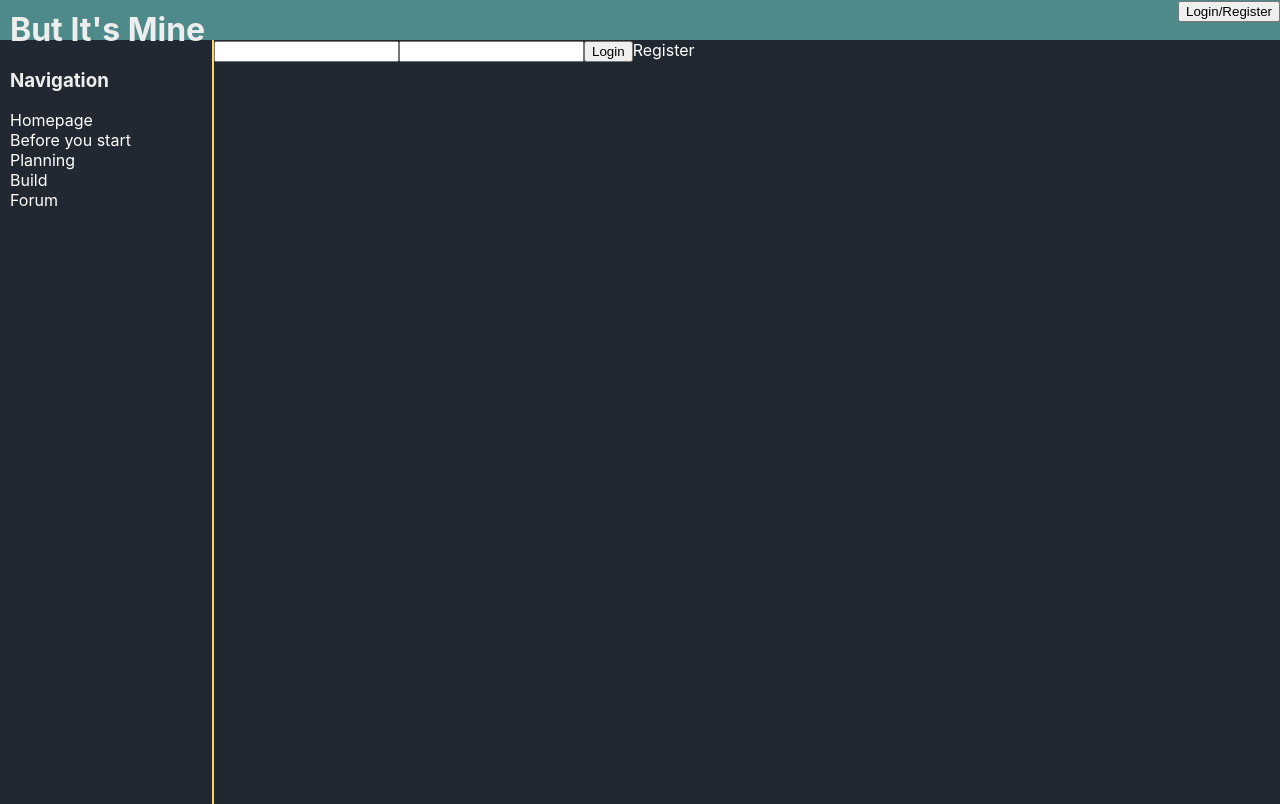
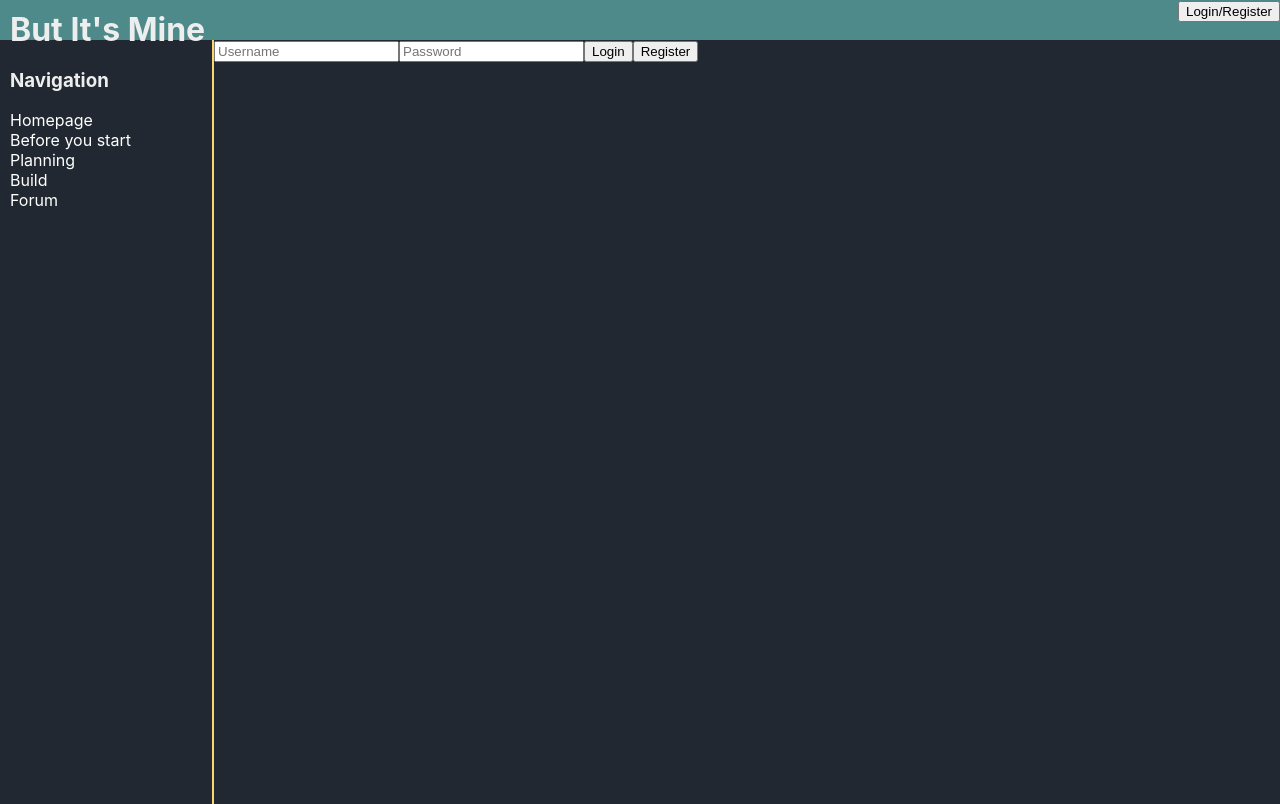
Before and after one commit to tck9173/But-Its-Mine, a React (Create React App) app in the folder but-its-mine/: page /login in a window 1280 px wide. Built offline with nearby package versions, Linux system fonts and the light colour scheme.

Commit message:
updated forms

```diff
--- a/but-its-mine/src/components/Users/LoginForm.js
+++ b/but-its-mine/src/components/Users/LoginForm.js
@@ -27,16 +27,18 @@ class LoginForm extends Component {
                     type = 'text'
                     name='username'
                     value={this.state.username}
+                    placeholder= 'Username'
                     onChange={this.handleChange}
                 />
                 <input
                     type = 'password'
                     name='password'
+                    placeholder='Password'
                     value={this.state.password}
                     onChange={this.handleChange}
                 />
                 <input type ='submit' value='Login'/>
-                <Link to='/register'>Register</Link>
+                <Link to='/register'><button>Register</button></Link>
             </form>
         )
     }
--- a/but-its-mine/src/components/Users/RegisterForm.js
+++ b/but-its-mine/src/components/Users/RegisterForm.js
@@ -26,11 +26,13 @@ class RegisterForm extends Component {
                     type = 'text'
                     name='name'
                     value={this.state.name}
+                    placeholder='Name'
                     onChange={this.handleChange}
                 />
                 <input
                     type = 'text'
                     name='username'
+                    placeholder='Username'
                     value={this.state.username}
                     onChange={this.handleChange}
                 />
```
